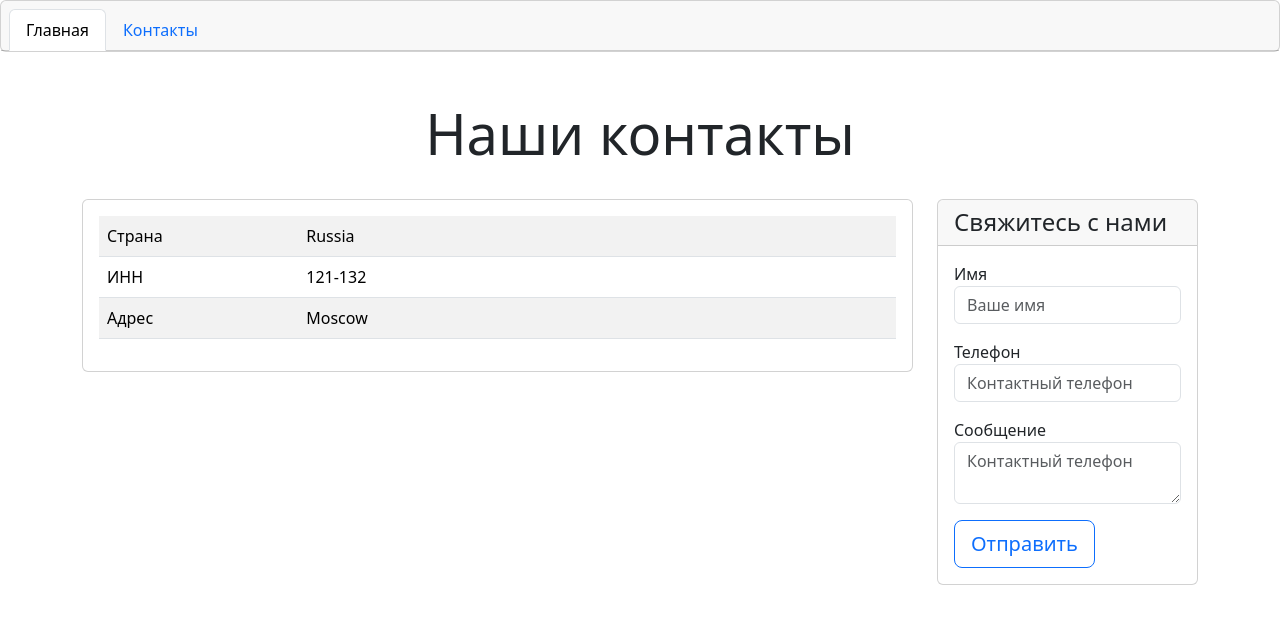
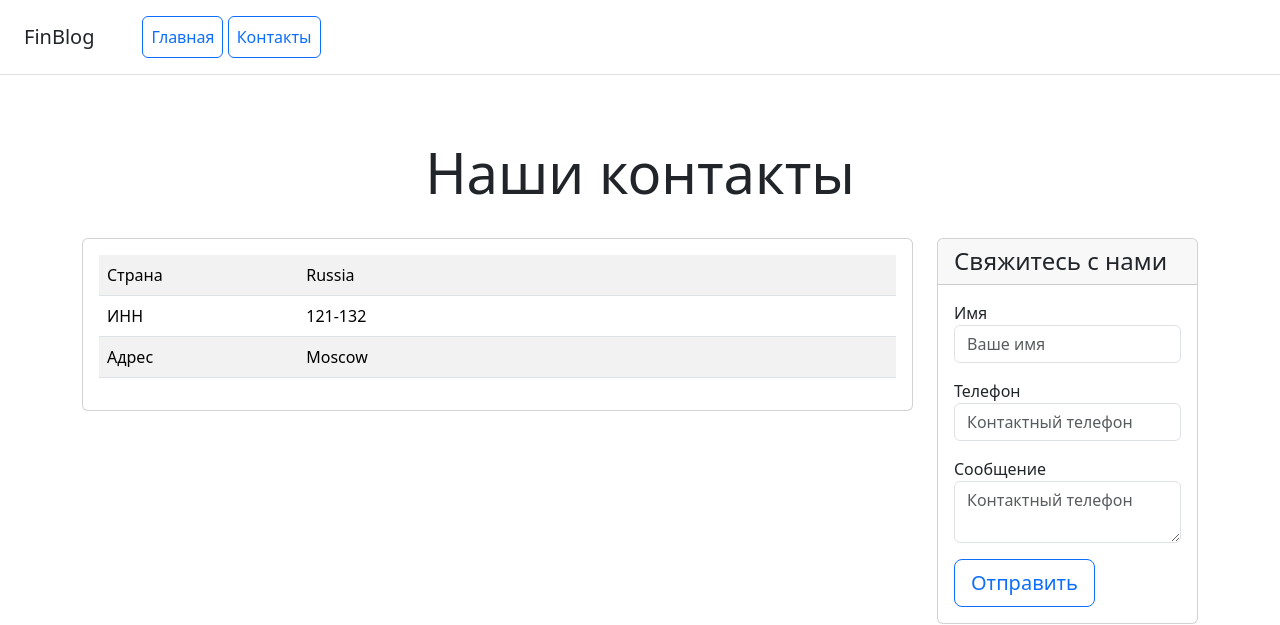
Before and after one commit to Fin395/djangoHomework, a Django app: page /blog/blogs/contacts/ in a window 1280 px wide. Shown: the top 625 px of the page. Run offline with Django 5.2, Linux system fonts and the light colour scheme; some libraries are stand-ins or nearby versions.

Commit message:
fixing the templates

```diff
--- a/blog/models.py
+++ b/blog/models.py
@@ -30,3 +30,4 @@ class Article(models.Model):
     class Meta:
         verbose_name = "Статья"
         verbose_name_plural = "Статьи"
+        ordering = ['created_at']
--- a/blog/templates/blog/contacts.html
+++ b/blog/templates/blog/contacts.html
@@ -1,5 +1,6 @@
 {% extends 'blog/base.html' %}
 
+<title>{% block title %}Контакты{% endblock %}</title>
 
 {% block content %}
 <div class="pricing-header px-3 py-3 pt-md-5 pb-md-4 mx-auto text-center">
--- a/blog/templates/blog/main_menu.html
+++ b/blog/templates/blog/main_menu.html
@@ -1,12 +1,7 @@
-<div class="card text-center">
-    <div class="card-header">
-      <ul class="nav nav-tabs card-header-tabs">
-        <li class="nav-item">
-          <a class="nav-link active" aria-current="true" href="#">Главная</a>
-        </li>
-        <li class="nav-item">
-          <a class="nav-link" href="#">Контакты</a>
-        </li>
-      </ul>
-    </div>
+<div class="d-flex flex-column flex-md-row align-items-center p-3 px-md-4 mb-3 bg-white border-bottom box-shadow">
+    <h5 class="my-0 mr-md-auto font-weight-normal">FinBlog</h5>
+    <nav class="ms-5">
+        <a class="p-2 btn btn-outline-primary" href="{% url 'blog:main_page' %}">Главная</a>
+        <a class="p-2 btn btn-outline-primary" href="{% url 'blog:contacts' %}">Контакты</a>
+    </nav>
 </div>
--- a/blog/templates/blog/main_page.html
+++ b/blog/templates/blog/main_page.html
@@ -1,4 +1,6 @@
 {% extends 'blog/base.html' %}
+<title>{% block title %}Главная{% endblock %}</title>
+
 {% block content %}
 <div class="card text-center">
 
--- a/blog/urls.py
+++ b/blog/urls.py
@@ -1,12 +1,12 @@
 from django.urls import path
 from blog.apps import BlogConfig
-from blog.views import BlogView, BlogContactsView, ArticleView
+from blog.views import BlogView, BlogContactsView, ArticleDetailView
 
 app_name = BlogConfig.name
 
 urlpatterns = [
-    path('blogs/', BlogView.as_view(), name='blog'),
+    path('blogs/main_page/', BlogView.as_view(), name='main_page'),
     path('blogs/contacts/', BlogContactsView.as_view(), name='contacts'),
-    path('blogs/articles/', ArticleView.as_view(), name='articles'),
+    path('blogs/article/', ArticleDetailView.as_view(), name='article'),
 
 ]
--- a/blog/views.py
+++ b/blog/views.py
@@ -1,4 +1,6 @@
-from django.views.generic import TemplateView
+from django.views.generic import TemplateView, DetailView
+
+from blog.models import Article
 
 
 class BlogView(TemplateView):
@@ -9,5 +11,5 @@ class BlogContactsView(TemplateView):
     template_name = 'blog/contacts.html'
 
 
-class ArticleView(TemplateView):
-    template_name = 'blog/blog_list.html'
+class ArticleDetailView(DetailView):
+    model = Article
--- a/catalog/templates/catalog/contacts.html
+++ b/catalog/templates/catalog/contacts.html
@@ -55,4 +55,6 @@
             </div>
         </div>
     </div>
+</div>
+
 {% endblock %}
```
Also changed, not shown: blog/templates/blog/articles_list.html (added, +20 -0 lines), blog/migrations/0003_alter_article_options.py (added), blog/templates/blog/article_detail.html (renamed from blog/templates/blog/blog_list.html).
